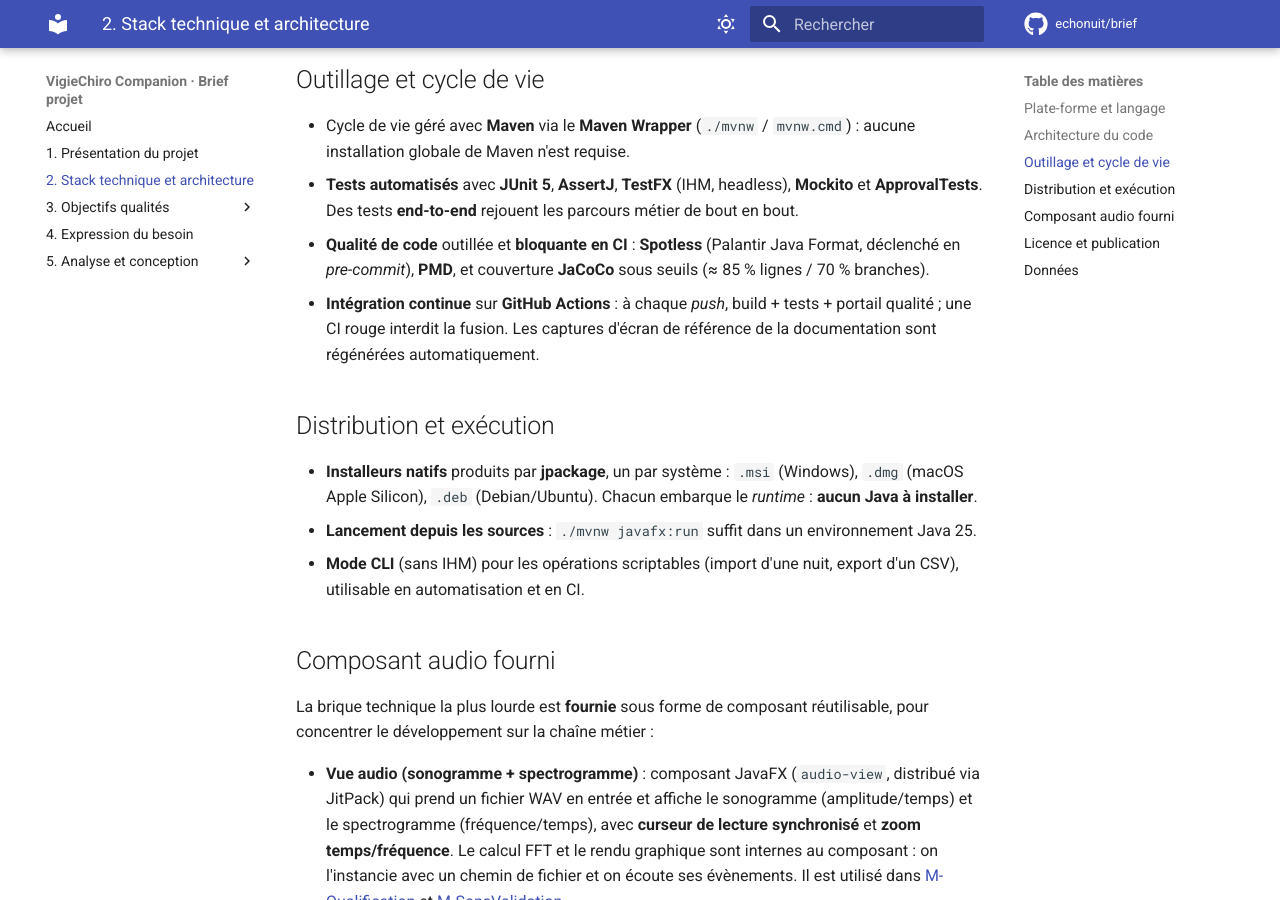
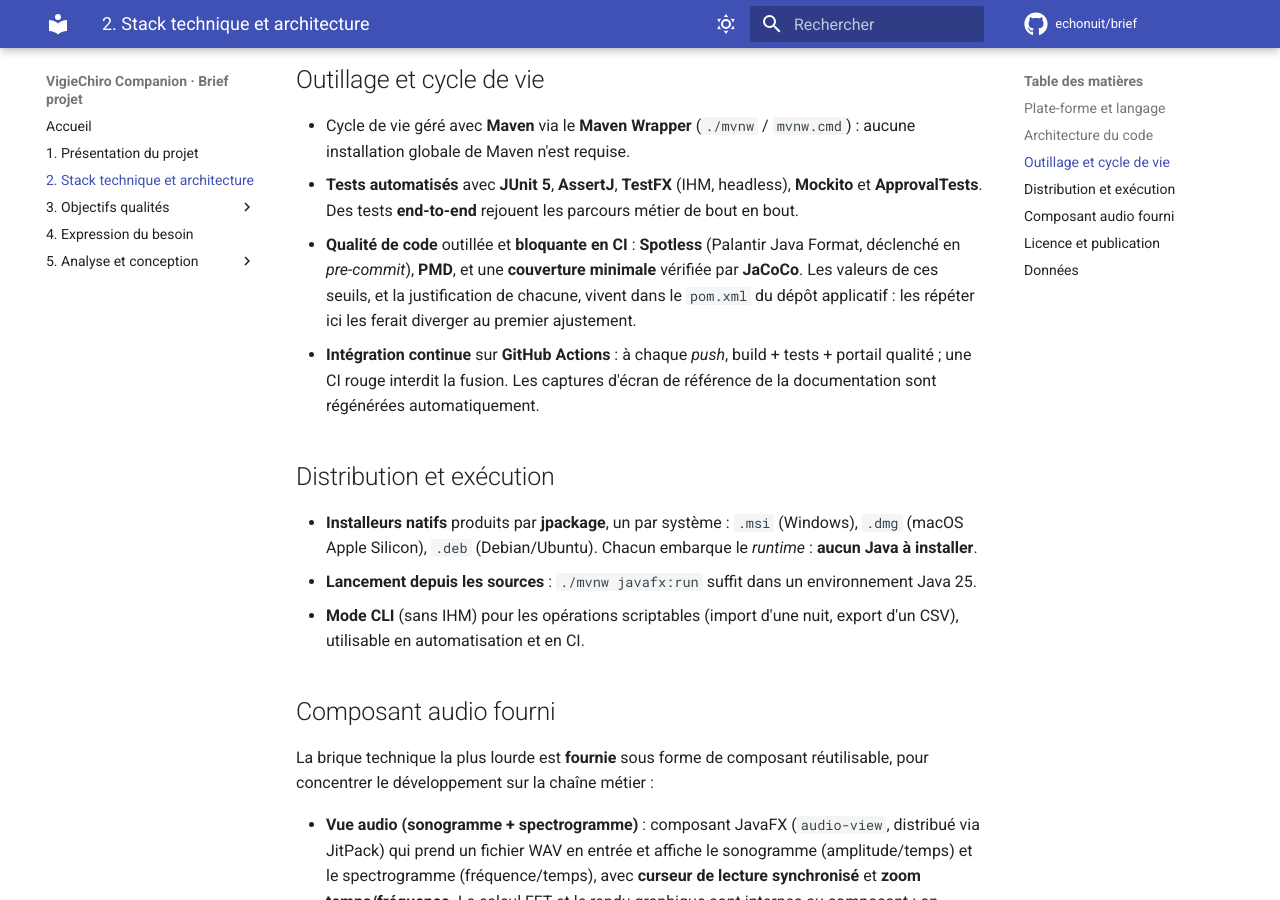
Before and after one commit to IUTInfoAix-S201/brief, an MkDocs documentation site: the page built from docs/Contraintes techniques.md, in a window 1280 px wide and 900 px high, scrolled down 1731 px. Built offline with MkDocs 1.6.1 and Material for MkDocs 9.7.7, drawn with Linux system fonts in a browser that asks for light colours; comment, search, counter and statistics services are not loaded.

Commit message:
docs(qualite): les seuils de couverture vivent dans le pom, pas ici (#54)
Les contraintes techniques citaient « ≈ 85 % lignes / 70 % branches », valeurs
que le pom.xml du dépôt applicatif porte déjà. Deux copies, aucun lien entre
elles : ajuster le pom faisait mentir en silence le dossier de conception, qui
est le premier document que lit un nouveau contributeur.

Le cas s’est présenté tout de suite : les seuils viennent d’être resserrés à
88 % et 76 %, et cette page serait devenue fausse le jour même.

Le brief dit donc désormais qu’une couverture minimale est vérifiée et bloque la
CI, sans en citer la valeur. Un dossier de conception décrit une contrainte, pas
le réglage du jour.

```diff
--- a/docs/Contraintes techniques.md
+++ b/docs/Contraintes techniques.md
@@ -65,7 +65,9 @@ d'architecture** qui structurent son code.
 - **Tests automatisés** avec **JUnit 5**, **AssertJ**, **TestFX** (IHM, headless), **Mockito** et
   **ApprovalTests**. Des tests **end-to-end** rejouent les parcours métier de bout en bout.
 - **Qualité de code** outillée et **bloquante en CI** : **Spotless** (Palantir Java Format, déclenché
-  en *pre-commit*), **PMD**, et couverture **JaCoCo** sous seuils (≈ 85 % lignes / 70 % branches).
+  en *pre-commit*), **PMD**, et une **couverture minimale** vérifiée par **JaCoCo**. Les valeurs de
+  ces seuils, et la justification de chacune, vivent dans le `pom.xml` du dépôt applicatif : les
+  répéter ici les ferait diverger au premier ajustement.
 - **Intégration continue** sur **GitHub Actions** : à chaque *push*, build + tests + portail qualité ;
   une CI rouge interdit la fusion. Les captures d'écran de référence de la documentation sont
   régénérées automatiquement.
```
